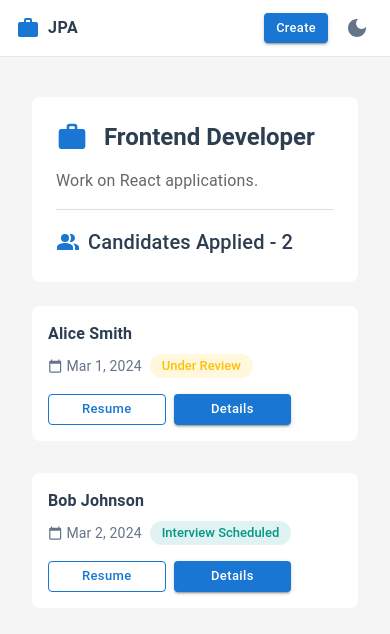
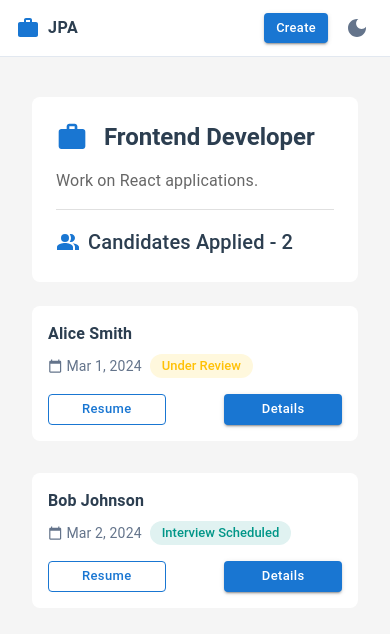
Before and after one commit to pratham-yuxo/job-portal-admin, a React (Create React App) app: page /jobs/1 in a window 390 px wide. Shown: the top 634 px of the page. Built offline with nearby package versions, Linux system fonts and the light colour scheme.

Commit message:
updated: buttons alignment changed in candidate card

```diff
--- a/src/components/candidate/CandidateCard.jsx
+++ b/src/components/candidate/CandidateCard.jsx
@@ -43,7 +43,6 @@ const CandidateCard = ({ candidate, darkMode }) => {
       darkBg: '#310000',
     }
     };
-    console.log(status.toLowerCase())
     return statusMap[status] || {
       color: darkMode ? '#94a3b8' : '#64748b',
       bgcolor: darkMode ? 'rgba(148, 163, 184, 0.1)' : 'rgba(148, 163, 184, 0.1)'
@@ -60,7 +59,6 @@ const CandidateCard = ({ candidate, darkMode }) => {
     });
   };
 
-  const statusStyle = getStatusColor(candidate.status);
 
   return (
     <>
@@ -140,7 +138,7 @@ const CandidateCard = ({ candidate, darkMode }) => {
             display: 'flex',
             gap: 1,
             width: isMobile ? '100%' : 'auto',
-            justifyContent: isMobile ? 'flex-start' : 'flex-end'
+            justifyContent: isMobile ? 'space-between' : 'flex-end'
           }}>
             <Button
               size="small"
```
